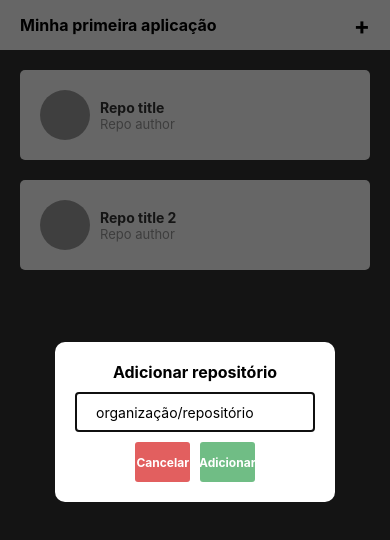
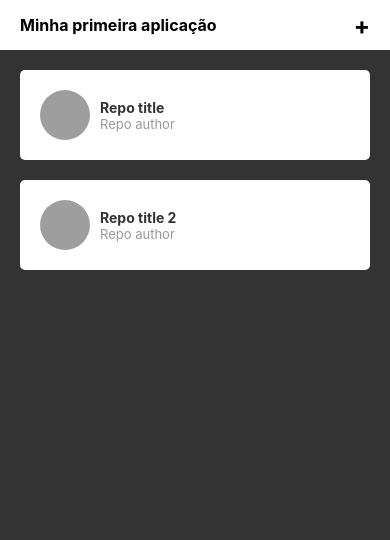
Before and after one commit to cotrim149/reactNativeHelloWorld, a React Native app: screen / in a window 390 px wide. Shown: the top 540 px of the page. Built offline with nearby package versions, Linux system fonts and the light colour scheme; grey boxes are pictures that could not be loaded.

Commit message:
Adding actions for buttons

```diff
--- a/App.js
+++ b/App.js
@@ -21,6 +21,7 @@ type Props = {};
 export default class App extends Component<Props> {
 
   state = {
+    modalVisible: false,
     repos: [
       {
         id: 1,
@@ -41,7 +42,7 @@ export default class App extends Component<Props> {
       <View style={styles.container}>
         <View style={styles.header}>
           <Text style={styles.headerText}>Minha primeira aplicação</Text>
-          <TouchableOpacity onPress = { () => {} } >
+          <TouchableOpacity onPress = { () => this.setState({ modalVisible: true }) } >
             <Text style={styles.headerButton}>+</Text>
           </TouchableOpacity>
         </View>
@@ -52,7 +53,7 @@ export default class App extends Component<Props> {
           }
         </ScrollView>
 
-        <NewRepoModal />
+        <NewRepoModal onCancel={() => this.setState ({ modalVisible: false})} visible={this.state.modalVisible} />
 
       </View>
     );
--- a/components/NewRepoModal.js
+++ b/components/NewRepoModal.js
@@ -13,7 +13,7 @@ export default class NewRepoModal extends Component {
 	render() {
 		return(
 			// Modal é uma tela inteira, e a primeira view da hierarquia controla seu compotamento
-			<Modal animationType = 'fade' transparent = {true} visible = {true}>
+			<Modal animationType = 'fade' transparent = {true} visible = {this.props.visible}>
 				<View style={styles.modalContainer}>
 					<View style={styles.boxContainer}>
 						<Text style={styles.boxTitle}>Adicionar repositório</Text>
@@ -23,14 +23,14 @@ export default class NewRepoModal extends Component {
 
 							<TouchableOpacity
 								style={[styles.button, styles.cancelButton]}
-								onPress= { () => {} }
+								onPress= { this.props.onCancel }
 							>
 								<Text style={styles.buttonText}>Cancelar</Text>
 							</TouchableOpacity>
 
 							<TouchableOpacity
 								style={[styles.button, styles.submitButton]}
-								onPress= { () => {} }
+								onPress= { this.props.onAdd }
 							>
 								<Text style={styles.buttonText}>Adicionar</Text>
 							</TouchableOpacity>
```
